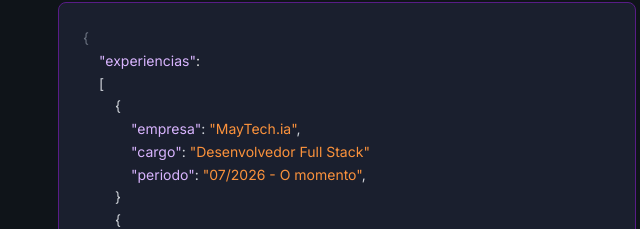
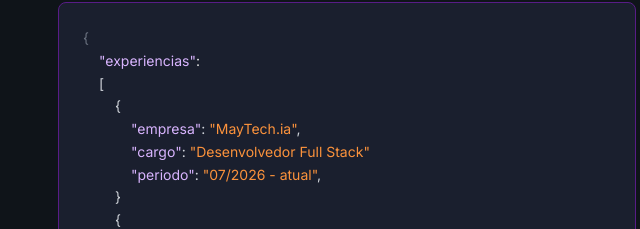
Before and after one commit to hugosbss/portfolio, a plain HTML site: page index.html in a window 1280 px wide. Shown: the part 2740-2969 px from the top of the page, 612-1252 px from the left. Drawn offline with nearby package versions, Linux system fonts and the light colour scheme.

Commit message:
update experience

```diff
--- a/index.html
+++ b/index.html
@@ -674,7 +674,7 @@
                     <p class="ml-12 text-gray-300"><span class="text-purple-300">"cargo"</span>: <span
                             class="text-orange-400">"Desenvolvedor Full Stack"</span></p>
                     <p class="ml-12 text-gray-300"><span class="text-purple-300">"periodo"</span>: <span
-                            class="text-orange-400">"07/2026 - O momento"</span>,</p>
+                            class="text-orange-400">"07/2026 - atual"</span>,</p>
                     <p class="ml-8 text-gray-300">}</p>
 
                     <p class="ml-8 text-gray-300">{</p>
```
